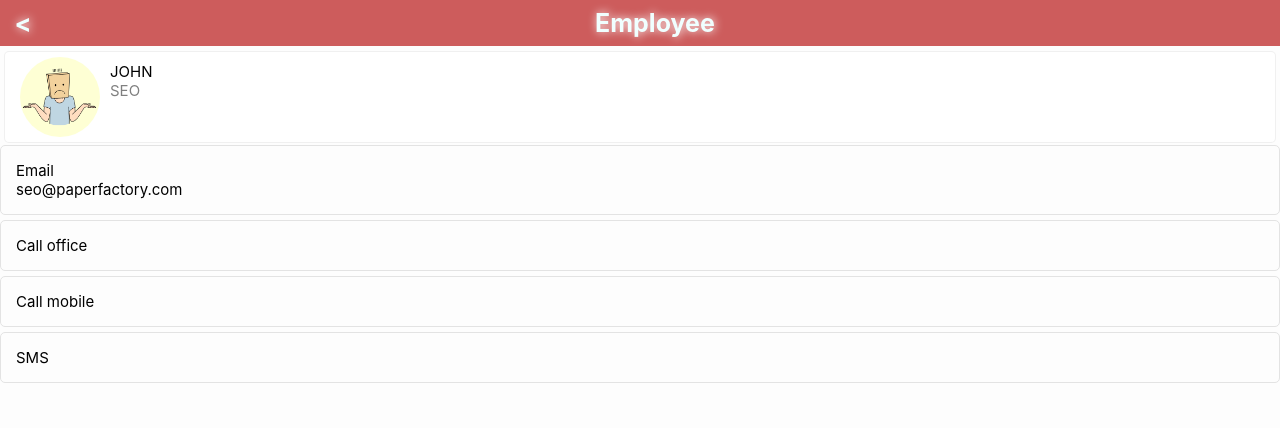
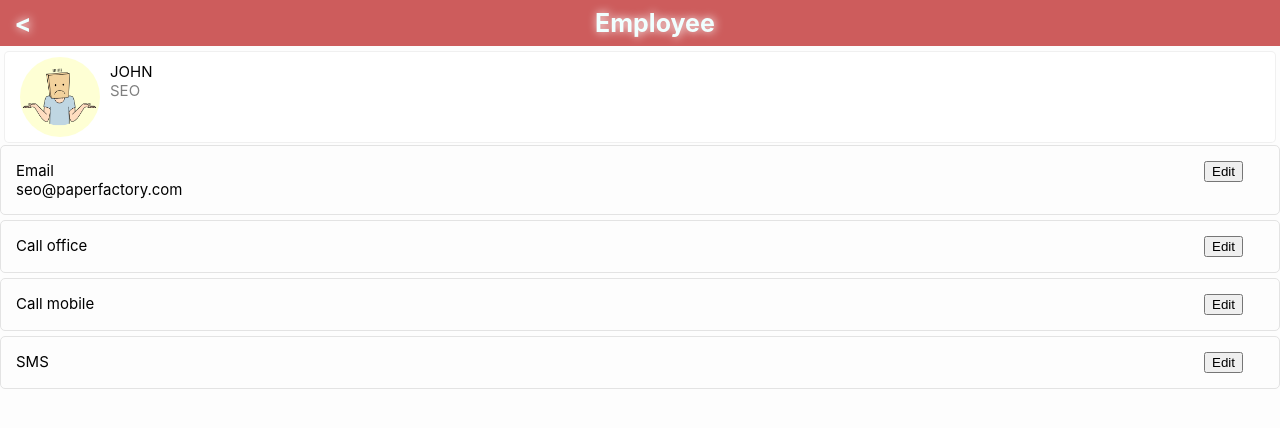
Before and after one commit to Winand/react-course-project, a React (Create React App) app: page /employee/1 in a window 1280 px wide. Shown: the top 428 px of the page. Built offline with nearby package versions, Linux system fonts and the light colour scheme.

Commit message:
refactor employee card

```diff
--- a/src/components/EmployeeCard/EmployeeCard.css
+++ b/src/components/EmployeeCard/EmployeeCard.css
@@ -24,10 +24,3 @@
 .employee-page-wrapper .employee-info-wrapper .employee-badge .user-info .employee-position {
     color: gray;
 }
-
-.employee-page-wrapper .employee-info-wrapper .info-item {
-    padding: 15px;
-    margin-bottom: 5px; /* чтобы не слипались */
-    border: solid #e3e3e3 1px;
-    border-radius: 5px;
-}
--- a/src/components/EmployeeCard/EmployeeCard.jsx
+++ b/src/components/EmployeeCard/EmployeeCard.jsx
@@ -3,6 +3,7 @@ import { useEmployeeFullData } from "../../store/useEmployeeFullData";
 import "./EmployeeCard.css";
 import { useEffect } from 'react';
 import { formatUserName } from '../../utils'
+import { EmployeeCardElement } from './EmployeeCardElement';
 
 export const EmployeeCard = () => {
     const {employeeId} = useParams();
@@ -26,22 +27,10 @@ export const EmployeeCard = () => {
                     <div className='employee-position'>{employee.position}</div>
                 </div>
             </div>
-            <div className="info-item">
-                <div className="label">Email</div>
-                <div className="value">{employee.email}</div>
-            </div>
-            <div className="info-item">
-                <div className="label">Call office</div>
-                <div className="value">{employee.phone.office}</div>
-            </div>
-            <div className="info-item">
-                <div className="label">Call mobile</div>
-                <div className="value">{employee.phone.cell}</div>
-            </div>
-            <div className="info-item">
-                <div className="label">SMS</div>
-                <div className="value">{employee.phone.sms}</div>
-            </div>
+            <EmployeeCardElement label="Email" value={employee.email} onEditClick={()=>{}}/>
+            <EmployeeCardElement label="Call office" value={employee.phone.office} onEditClick={()=>{}}/>
+            <EmployeeCardElement label="Call mobile" value={employee.phone.cell} onEditClick={()=>{}}/>
+            <EmployeeCardElement label="SMS" value={employee.phone.sms} onEditClick={()=>{}}/>
         </div>)}
 
         {(!employee && isFetching) && (<>Employee data loading...</>)}
--- /dev/null
+++ b/src/components/EmployeeCard/EmployeeCardElement.css
@@ -0,0 +1,15 @@
+.employee-page-wrapper .employee-info-wrapper .info-item-wrapper {
+    display: flex;
+    padding: 15px;
+    margin-bottom: 5px; /* чтобы не слипались */
+    border: solid #e3e3e3 1px;
+    border-radius: 5px;
+}
+
+.employee-page-wrapper .employee-info-wrapper .info-item-wrapper .info-item {
+    flex: 1;
+}
+
+.employee-page-wrapper .employee-info-wrapper .info-item-wrapper .action {
+    width: 60px;
+}
--- /dev/null
+++ b/src/components/EmployeeCard/EmployeeCardElement.jsx
@@ -0,0 +1,11 @@
+import './EmployeeCardElement.css'
+
+export const EmployeeCardElement = ({ label, value, onEditClick }) => {
+    return <div className='info-item-wrapper'>
+    <div className="info-item">
+        <div className="label">{label}</div>
+        <div className="value">{value}</div>
+    </div>
+    <div className="action"><button onClick={onEditClick}>Edit</button></div>
+</div>
+}
```
